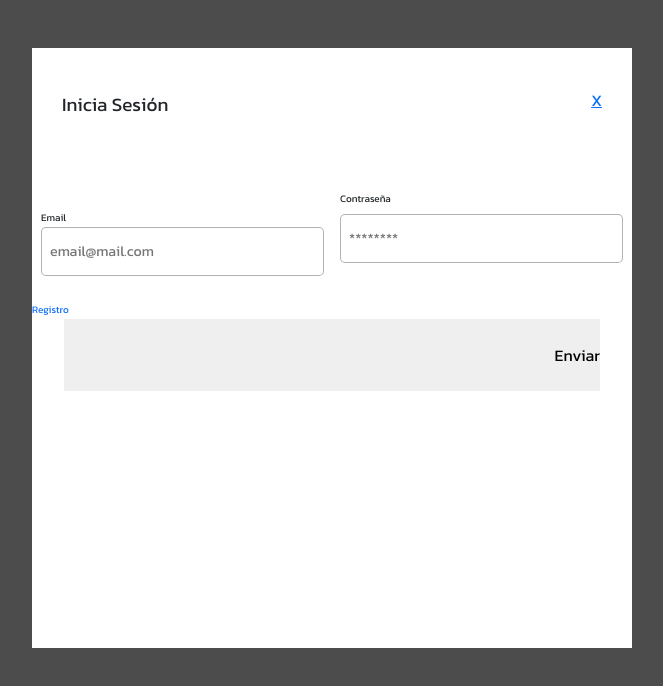
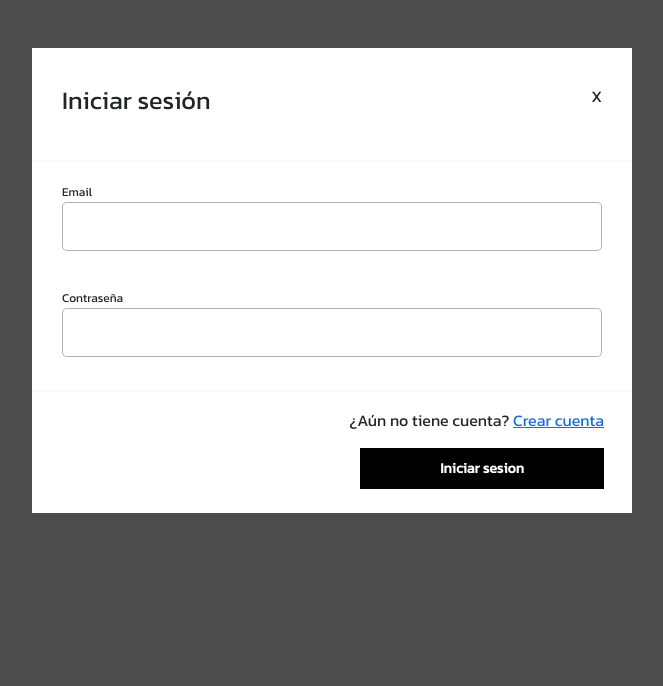
Before and after one commit to nahuelRo/rincon-matero-front, a React (Vite) app: page /login in a window 1280 px wide. Shown: the top 686 px of the page, without its empty margins (308-971 px from the left). Built offline with nearby package versions, Linux system fonts and the light colour scheme; no server answers.

Commit message:
fix styles

```diff
--- a/src/commons/Card_Product_Cart/Card_product_cart.jsx
+++ b/src/commons/Card_Product_Cart/Card_product_cart.jsx
@@ -73,7 +73,7 @@ const ProductCard = ({
         </div>
         <p className={styles["product-stock"]}>Stock {stock} u.</p>
       </div>
-      <i className={styles["fa-trash"]} onClick={handleClick}></i>
+      <i className="fa-solid fa-trash" onClick={handleClick}></i>
     </div>
   );
 };
--- a/src/commons/Card_Product_Cart/card_product_cart.module.scss
+++ b/src/commons/Card_Product_Cart/card_product_cart.module.scss
@@ -14,7 +14,7 @@
   width: 600px;
   background-color: $tertiary-color;
 
-  .fa-trash {
+  i {
     position: absolute;
     top: 20px;
     right: 20px;
--- a/src/components/Login/Login.jsx
+++ b/src/components/Login/Login.jsx
@@ -5,92 +5,92 @@ import { useState } from "react";
 import { Link, useNavigate } from "react-router-dom";
 import { useDispatch } from "react-redux";
 import { setUser } from "../../state/userReducer";
+import { useForm } from "react-hook-form";
+import Input from "../../commons/Input/Input";
 
 const Login = () => {
-  const [email, setEmail] = useState("");
-  const [password, setPassword] = useState("");
+  const [isLoading, setIsLoading] = useState(false);
   const navigate = useNavigate();
-  const loginRef = useRef();
   const dispatch = useDispatch();
+  const {
+    handleSubmit,
+    register,
+    formState: { errors },
+  } = useForm();
 
-  const handdleEmail = (e) => {
-    setEmail(e.target.value);
-  };
-
-  const handdlePassword = (e) => {
-    setPassword(e.target.value);
-  };
-
-  const handleSubmit = (e) => {
-    e.preventDefault();
+  const onSubmit = (data) => {
     //USERS
     axios
       .post(
         "http://localhost:3001/api/auth/login",
-        { email, password },
+        { email: data.email, password: data.password },
         { withCredentials: true }
       )
       .then((res) => dispatch(setUser(res.data)));
 
-    loginRef.current.classList.add("login--active");
     navigate("/");
   };
 
-  const handlerClick = () => {
-    loginRef.current.classList.add("login--active");
+  const handleClick = () => {
+    navigate("/");
   };
 
   return (
-    <>
-      <section ref={loginRef} className={styles.login}>
+    <section className={styles.container}>
       <form
-          onSubmit={handleSubmit}
+        onSubmit={handleSubmit(onSubmit)}
         autoComplete="off"
-          className={styles["login__form"]}
+        className={styles.form}
       >
-          <div className={styles["login__header"]}>
-            <h2 className={styles["login__title"]}>Inicia Sesión</h2>
-            <Link to={"/"}>
-              <p className={styles["login__exit"]} onClick={handlerClick}>
+        <header className={styles.header}>
+          <h2 className={styles["header__title"]}>Iniciar sesión</h2>
+          <p className={styles["header__exit"]} onClick={handleClick}>
             X
           </p>
-            </Link>
-          </div>
-          <div className={styles["login__container"]}>
-            <div className={styles["login__email"]}>
-              <label className={styles["form-label"]}>Email</label>
-              <input
-                placeholder="email@mail.com"
-                type="text"
-                className={styles["form-control"]}
-                id="staticEmail2"
-                onChange={handdleEmail}
-                value={email}
+        </header>
+
+        <hr className={styles.separator} />
+
+        <div className={styles.fieldsWrapper}>
+          <Input
+            name="email"
+            type="email"
+            controller={register("email", {
+              required: { value: true, message: "Email es requerido" },
+              pattern: {
+                value:
+                  /^[a-zA-Z0-9.!#$%&'*+/=?^_`{|}~-]+@[a-zA-Z0-9-]+(?:\.[a-zA-Z0-9-]+)*$/,
+                message: "Correo invalido",
+              },
+            })}
+            errors={errors.email && errors.email.message}
+          />
+
+          <Input
+            name="contraseña"
+            type="password"
+            controller={register("password", {
+              required: { value: true, message: "Contraseña es requerido" },
+              minLength: {
+                value: 6,
+                message: "Debe tener más de 6 caracteres",
+              },
+            })}
+            errors={errors.password && errors.password.message}
           />
         </div>
-            <div className={styles["login__password"]}>
-              <label className="form-label">Contraseña</label>
-              <input
-                placeholder="********"
-                type="password"
-                className={styles["form-control"]}
-                id="inputPassword2"
-                onChange={handdlePassword}
-                value={password}
-              />
-            </div>
-          </div>
-          <div className={styles["mb-3"]}>
-            <Link to="/register">
-              <label className={styles["form-check-label"]}>Registro</label>
-            </Link>
-          </div>
-          <button type="submit" className={styles["login__submit"]}>
-            Enviar
+
+        <hr className={styles.separator} />
+
+        <p className={styles.text}>
+          ¿Aún no tiene cuenta? <Link to="/register">Crear cuenta</Link>
+        </p>
+
+        <button className={styles.submit}>
+          {isLoading ? "Loading" : "Iniciar sesion"}
         </button>
       </form>
     </section>
-    </>
   );
 };
 
--- a/src/components/Login/login.module.scss
+++ b/src/components/Login/login.module.scss
@@ -2,7 +2,7 @@
 @use "../../styles/fonts" as *;
 @use "../../styles/reset" as *;
 
-.login {
+.container {
   position: absolute;
   top: 0;
   bottom: 0;
@@ -14,64 +14,65 @@
   display: flex;
   justify-content: center;
 
-  &--active {
+  &_active {
     display: none;
   }
+}
 
-  &__form {
+.form {
   margin-top: 3rem;
   width: 600px;
-    max-height: 600px;
+  max-height: 465px;
   display: flex;
   flex-direction: column;
   background-color: $tertiary-color;
 }
 
-  &__header {
-    padding: 40px 30px;
+.header {
+  margin-top: 1rem;
+  padding: 20px 30px;
   display: flex;
   justify-content: space-between;
   align-items: center;
-  }
 
   &__title {
-    font-weight: 400;
-    font-size: $font-size-base;
+    font-weight: lighter;
+    font-size: $font-size-md;
   }
 
   &__exit {
     cursor: pointer;
   }
+}
 
-  &__container {
+.separator {
+  border: 1px solid rgba($color: $text-color, $alpha: 0.1);
+}
+
+.twofields {
+  width: 100%;
   display: flex;
-    justify-content: center;
-    align-items: center;
   gap: 1rem;
-    width: 97%;
   margin: 0 auto;
 }
 
-  &__email {
-    padding-top: 1rem;
+.fieldsWrapper {
+  display: flex;
+  flex-direction: column;
+  gap: 1rem;
   width: 90%;
   margin: 0 auto;
 }
 
-  &__password {
-    padding: 1rem 0 2rem 0;
-    width: 90%;
-    margin: 0 auto;
+.text {
+  margin-left: auto;
+  margin-right: 28px;
 }
 
-  &__submit {
-    display: flex;
-    justify-content: end;
-    padding: 1.5rem 0;
-    margin: 0 2rem;
-
-    input {
-      padding: 10px 20px;
+.submit {
+  margin-left: auto;
+  margin-right: 28px;
+  padding: 10px 80px;
   max-width: 50%;
   background-color: $text-color;
   color: $tertiary-color;
@@ -79,21 +80,3 @@
   font-weight: bold;
   cursor: pointer;
 }
-  }
-}
-
-label {
-  font-size: 10px;
-}
-
-input {
-  width: 100%;
-  font-size: $font-size-sm;
-  padding: 0.8rem 0.5rem;
-  border-radius: 5px;
-  border: 1px solid rgba($color: $text-color, $alpha: 0.3);
-
-  &:focus {
-    outline: none;
-  }
-}
--- a/src/components/Navbar/Navbar.jsx
+++ b/src/components/Navbar/Navbar.jsx
@@ -30,6 +30,7 @@ const NavbarComponent = () => {
   return (
     <>
       <div className={styles["nav-header"]}>
+        <div className={styles["empty"]}></div>
         <div className={styles["logo"]}>
           <img
             src={logoRinconMatero}
--- a/src/components/Navbar/navbar.module.scss
+++ b/src/components/Navbar/navbar.module.scss
@@ -5,7 +5,10 @@
 //////////LOGO
 .logo-img {
   width: 300px;
-  margin-left: 900px; //MODIFICAR ESTO
+}
+
+.empty {
+  width: 280px;
 }
 
 //////////BOTONES
--- a/src/components/Product_details/Product_details.jsx
+++ b/src/components/Product_details/Product_details.jsx
@@ -31,7 +31,7 @@ const ProductDetails = () => {
   return (
     <>
       <div className={styles["product-details"]}>
-        <Link to={"/"}>
+        <Link to={"/"} className={styles.noDecoration}>
           <div className={styles["button-return"]}>VOLVER</div>
         </Link>
         <div className={styles["product-image-container"]}>
--- a/src/components/Product_details/product_details.module.scss
+++ b/src/components/Product_details/product_details.module.scss
@@ -100,3 +100,7 @@
     }
   }
 }
+
+.noDecoration {
+  text-decoration: none;
+}
```
Lines whose indentation alone changed are shown as unchanged.
